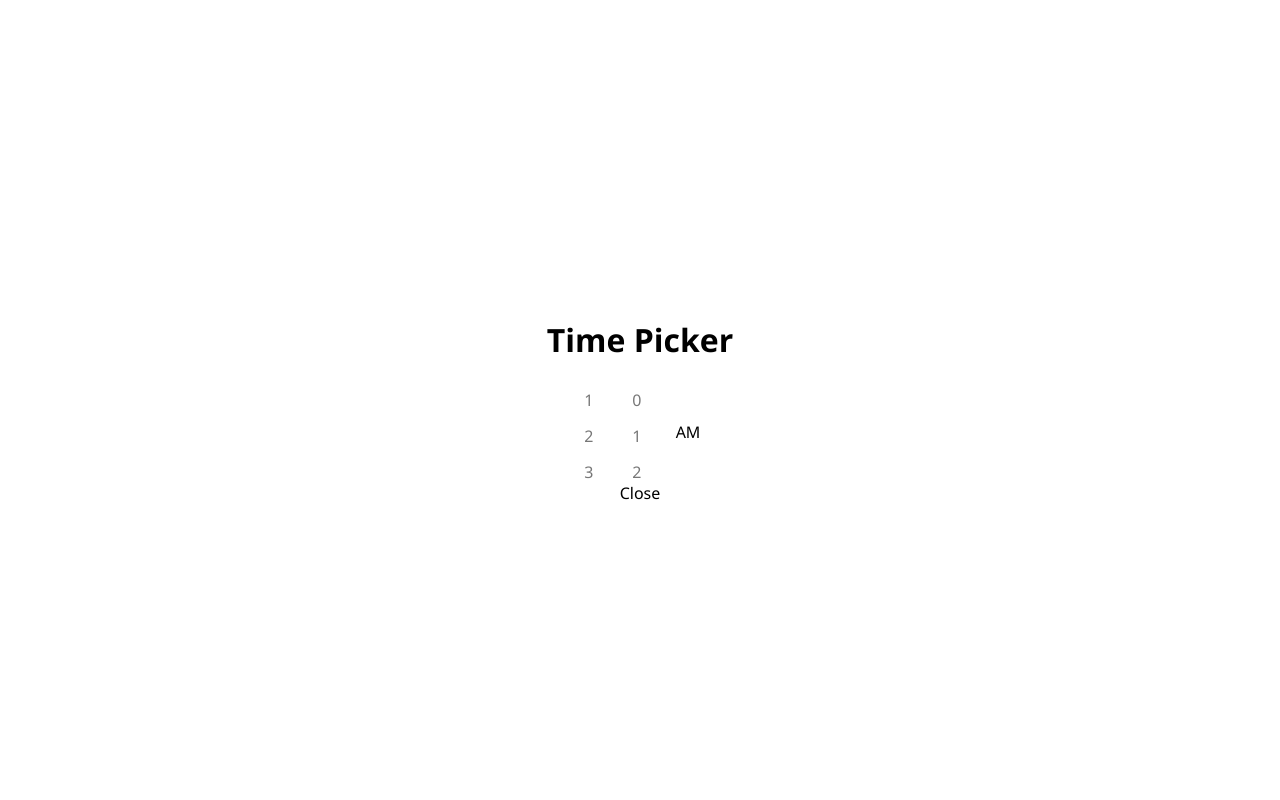
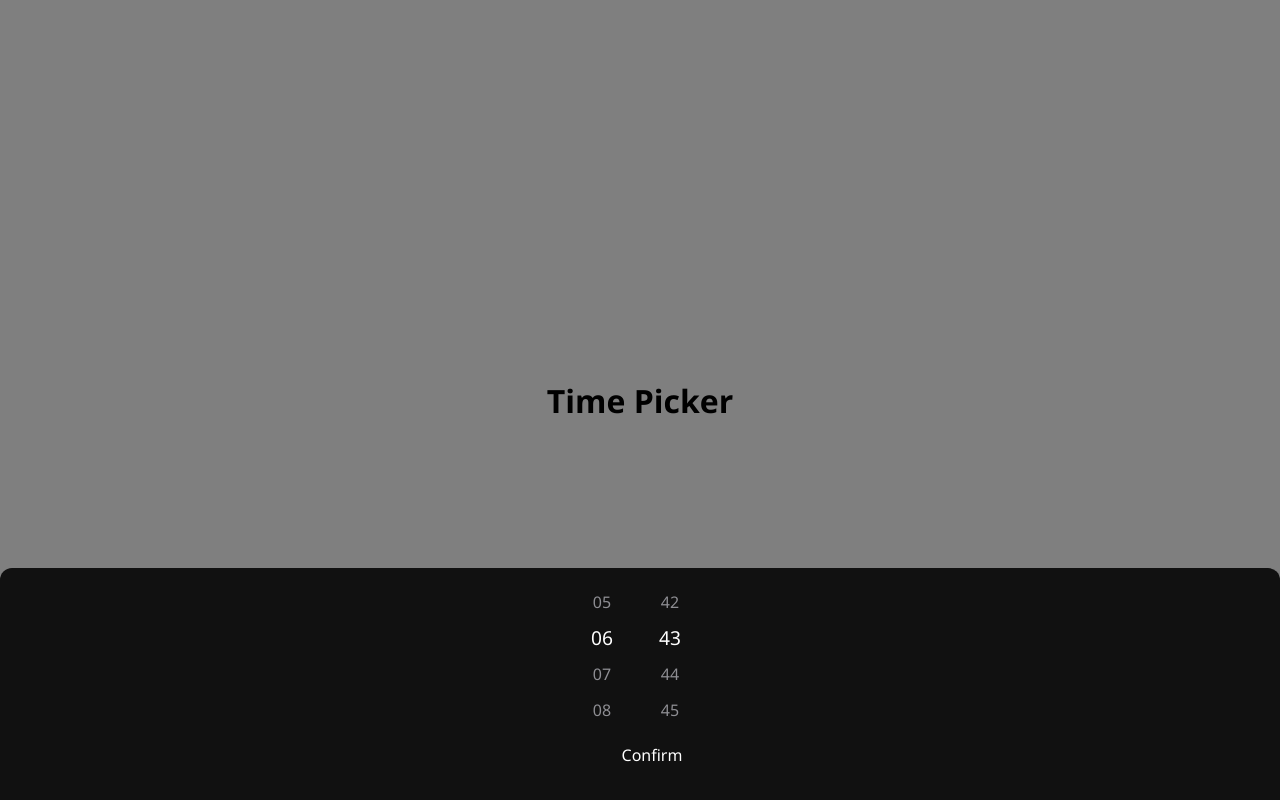
Before and after one commit to S0RGE/test-task-7, a Vue app: page / in a window 1280 px wide. Both pictures are taken after a click on the element "--:--". Built offline with nearby package versions, Linux system fonts and the light colour scheme.

Commit message:
move timer to bottom, add current time if time is not set

```diff
--- a/src/components/TimePicker.vue
+++ b/src/components/TimePicker.vue
@@ -2,17 +2,17 @@
   <main>
     <h1>{{ title }}</h1>
     <div class="time-picker" v-if="!modalIsOpened">
-            <input type="checkbox" />
+      <!-- <input type="checkbox" /> -->
       <div>
-                <span @click="toggleModal">{{
-                    modelValue || defaultTime
-                }}</span>
+        <span @click="toggleModal">{{ modelValue || defaultTime }}</span>
         &nbsp;
         <span class="time-picker__format">{{ appm }}</span>
       </div>
     </div>
+    <transition name="modal">
       <div class="time-picker__modal" v-if="modalIsOpened">
         <div class="modal-wrapper">
+          <div class="picker-columns">
             <TimePickerColumn
               type="hours"
               :format="timeFormat"
@@ -24,12 +24,14 @@
               @change="setMinutes"
               :selected="minutes"
             />
-                <span v-if="timeFormat === '12h'" @click="toggleTimeFormat">{{
-                    appm
-                }}</span>
+            <span class="modal__format" @click="toggleTimeFormat"
+              >{{ appm }}
+            </span>
           </div>
-            <div class="close-modal-button" @click="toggleModal">Close</div>
+          <div class="close-modal-button" @click="toggleModal">Confirm</div>
         </div>
+      </div>
+    </transition>
   </main>
 </template>
 
@@ -46,7 +48,7 @@ interface IProps {
   maxTime?: string;
 }
 
-withDefaults(defineProps<IProps>(), {
+const props = withDefaults(defineProps<IProps>(), {
   modelValue: "",
   title: "Time Picker",
   format: "24h",
@@ -57,7 +59,7 @@ withDefaults(defineProps<IProps>(), {
 const emit = defineEmits(["update:modelValue"]);
 
 const defaultTime = ref("--:--");
-const timeFormat = ref<ITimeFormat>("12h");
+const timeFormat = ref<ITimeFormat>("24h");
 
 const toggleTimeFormat = () => {
   timeFormat.value = timeFormat.value === "12h" ? "24h" : "12h";
@@ -69,8 +71,9 @@ const appm = computed(() => {
   return null;
 });
 
-const hours = ref<number>(0); //TODO: fix this
+const hours = ref<number>(0);
 const minutes = ref<number>(0);
+
 const setHours = (value: number) => {
   hours.value = value;
 };
@@ -80,25 +83,20 @@ const setMinutes = (value: number) => {
 
 const modalIsOpened = ref(false);
 const toggleModal = () => {
+  if (!props.modelValue) {
+    const currentTime = new Date();
+    setHours(currentTime.getHours());
+    setMinutes(currentTime.getMinutes());
+  }
   modalIsOpened.value = !modalIsOpened.value;
 };
 
 watch(modalIsOpened, (newValue) => {
   if (!newValue) {
-        const time = `${String(hours.value).padStart(2, "0")}:${String(minutes.value).padStart(2, "0")}`;
+    const time = `${String(hours.value).padStart(2, "0")}:${String(
+      minutes.value
+    ).padStart(2, "0")}`;
     emit("update:modelValue", time);
-    }
-});
-
-watch([hours, minutes], () => {
-    if (
-        hours.value < 0 ||
-        hours.value > 23 ||
-        minutes.value < 0 ||
-        minutes.value > 59
-    ) {
-        hours.value = 0;
-        minutes.value = 0;
   }
 });
 </script>
@@ -109,10 +107,64 @@ watch([hours, minutes], () => {
   flex-direction: column;
 }
 
+.time-picker__modal {
+  position: fixed;
+  top: 0;
+  left: 0;
+  right: 0;
+  bottom: 0;
+  background: rgba(0, 0, 0, 0.5);
+  display: flex;
+  justify-content: flex-end;
+  flex-direction: column;
+
+  .modal__format {
+    margin-top: 6px;
+    font-size: 1.2rem;
+    color: #fff;
+    align-self: center;
+  }
+
   .modal-wrapper {
+    background: var(--tg-theme-text-color);
+    height: 200px;
+    padding: 16px;
+    border-radius: 12px 12px 0 0;
+
+    .picker-columns {
       display: flex;
-    align-items: center;
       justify-content: center;
-    gap: 1rem;
+      gap: 8px;
+      height: 140px;
+    }
+
+    .close-modal-button {
+      width: 100%;
+      padding: 12px;
+      background: var(--button-color);
+      color: white;
+      border: none;
+      border-radius: 8px;
+      margin-top: 8px;
+    }
+  }
+}
+
+.modal-enter-active,
+.modal-leave-active {
+  transition: opacity 0.3s;
+
+  .modal {
+    transition: transform 0.3s;
+  }
+}
+
+.modal-enter-from,
+.modal-leave-to {
+  opacity: 0;
+
+  .modal {
+    transform: translateY(100%);
+  }
 }
 </style>
--- a/src/components/TimePickerColumn.vue
+++ b/src/components/TimePickerColumn.vue
@@ -13,15 +13,21 @@
       class="picker-column__wrapper"
       :style="{ transform: `translateY(${offset}px)` }"
     >
-            <div class="item" v-for="item in column[type]" :key="item">
-                {{ item }}
+      <div
+        class="item"
+        v-for="item in column[type]"
+        :key="item"
+        :class="{ selected: isSelected(item) }"
+      >
+        {{ String(item).padStart(2, "0") }}
       </div>
     </div>
+    <div class="fader"></div>
   </div>
 </template>
 
 <script setup lang="ts">
-import { ref, computed, watch, onMounted } from "vue";
+import { ref, computed, onMounted } from "vue";
 import type { ITimeFormat } from "../types";
 
 interface IProps {
@@ -41,7 +47,7 @@ const emit = defineEmits(["change"]);
 const hours = computed(() =>
   props.format === "24h"
     ? Array.from({ length: 24 }, (_, i) => i)
-        : Array.from({ length: 12 }, (_, i) => ++i),
+    : Array.from({ length: 12 }, (_, i) => i)
 );
 const minutes = computed(() => Array.from({ length: 60 }, (_, i) => i));
 
@@ -50,17 +56,18 @@ const column = ref({
   minutes,
 });
 
-const itemHeight = 36;
+const ITEM_HEIGHT = 36;
 const offset = ref(0);
 const startY = ref(0);
 const currentY = ref(0);
 const velocity = ref(0);
 
 const isDragging = ref(false);
+const isSelected = (item: number) => item === props.selected;
 
 const calculateStartValue = () => {
   const index = column.value[props.type].indexOf(props.selected);
-    return -index * itemHeight;
+  return -(index - 1) * ITEM_HEIGHT;
 };
 
 function onDragStart(e: TouchEvent | MouseEvent) {
@@ -72,8 +79,14 @@ function onDragStart(e: TouchEvent | MouseEvent) {
 function onDrag(e: TouchEvent | MouseEvent) {
   if (!isDragging.value) return;
 
+  const maxOffset = (column.value[props.type].length - 1) * ITEM_HEIGHT;
   const y = e instanceof MouseEvent ? e.clientY : e.touches[0].clientY;
   const delta = y - currentY.value;
+
+  if (Math.abs(offset.value) >= Math.abs(maxOffset) && delta < 0) {
+    return;
+  }
+
   offset.value += delta;
   currentY.value = y;
   velocity.value = delta;
@@ -81,35 +94,38 @@ function onDrag(e: TouchEvent | MouseEvent) {
 
 function onDragEnd() {
   isDragging.value = false;
-    const index = Math.round(-offset.value / itemHeight);
+  const index = Math.round(-offset.value / ITEM_HEIGHT);
   const clamped = Math.max(
     0,
-        Math.min(index, column.value[props.type].length - 1),
+    Math.min(index, column.value[props.type].length - 1)
   );
-    offset.value = -clamped * itemHeight;
+  offset.value = -(clamped - 1) * ITEM_HEIGHT;
   const selectedItem = column.value[props.type][clamped];
 
   emit("change", selectedItem);
 }
 
 onMounted(() => {
-    console.log("Props,", props.selected);
   if (props.selected) {
     offset.value = calculateStartValue();
+  } else {
+    offset.value = 36;
   }
 });
 </script>
 
 <style scoped lang="scss">
 .picker-column {
-    height: 100px;
-    height: 100px;
-    width: 2rem;
+  height: calc(36px * 4);
+  width: 60px;
   overflow: hidden;
   position: relative;
+  touch-action: none;
 
   .picker-column__wrapper {
     position: absolute;
+    width: 100%;
+    will-change: transform;
     transition: transform 0.3s cubic-bezier(0.23, 1, 0.32, 1);
   }
 
@@ -117,8 +133,14 @@ onMounted(() => {
     height: 36px;
     line-height: 36px;
     text-align: center;
-        color: var(--tg-theme-hint-color);
+    color: #8e8e93;
     transition: all 0.3s;
+
+    &.selected {
+      color: #fff;
+      font-size: 1.2em;
+      font-weight: 500;
+    }
   }
 }
 </style>
```
Lines whose indentation alone changed are shown as unchanged.
